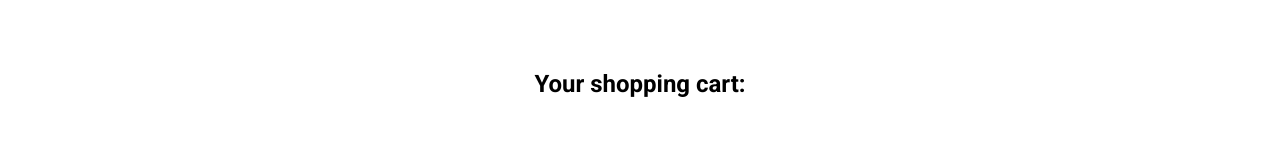
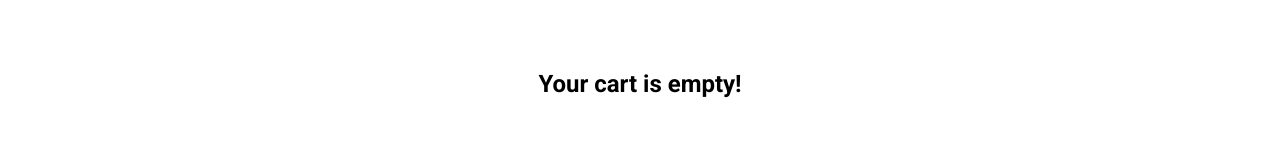
Before and after one commit to augustynd02/top-shoppingcart, a React (Vite) app: page /cart in a window 1280 px wide. Shown: the part 331-491 px from the top of the page. Built offline with nearby package versions, Linux system fonts and the light colour scheme; a web font is replaced by a local one.

Commit message:
feat: change the header based on cart content

```diff
--- a/src/components/Cart/Cart.jsx
+++ b/src/components/Cart/Cart.jsx
@@ -6,7 +6,7 @@ function Cart() {
     const [cart, setCart] = useOutletContext();
     return (
         <div className={styles.cartContainer}>
-            <h2>Your shopping cart:</h2>
+            {cart.length > 0 ? <h2>Your Shopping Cart:</h2> : <h2>Your cart is empty!</h2>}
             <div className={styles.cart}>
                 {cart.map(item => {
                     return <CartItem item={item} cart={cart} setCart={setCart} key={item.id} />
```
